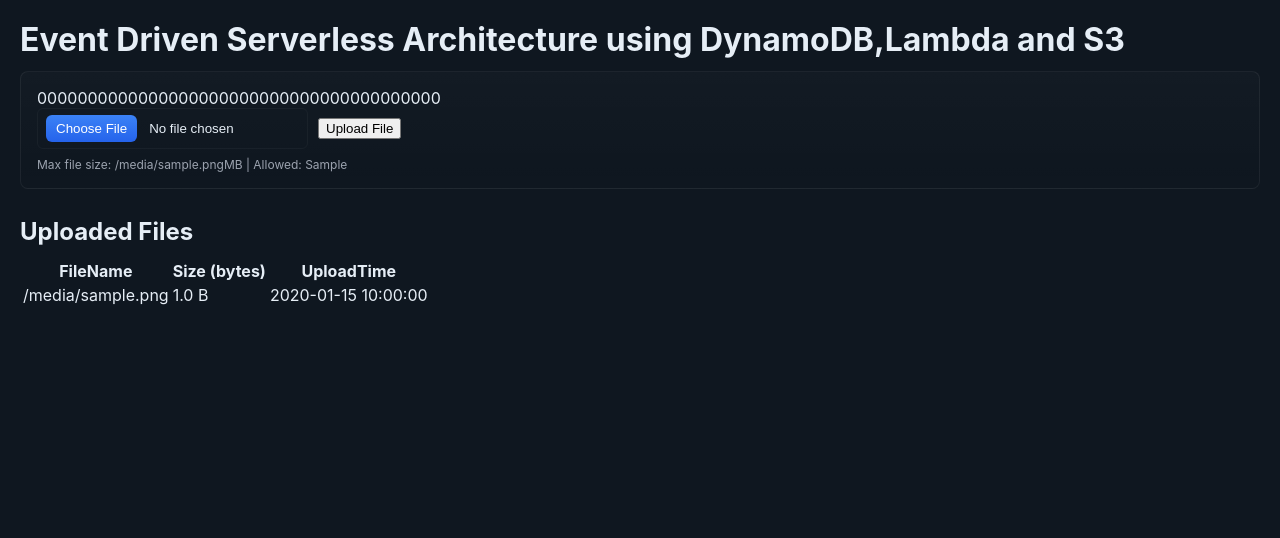
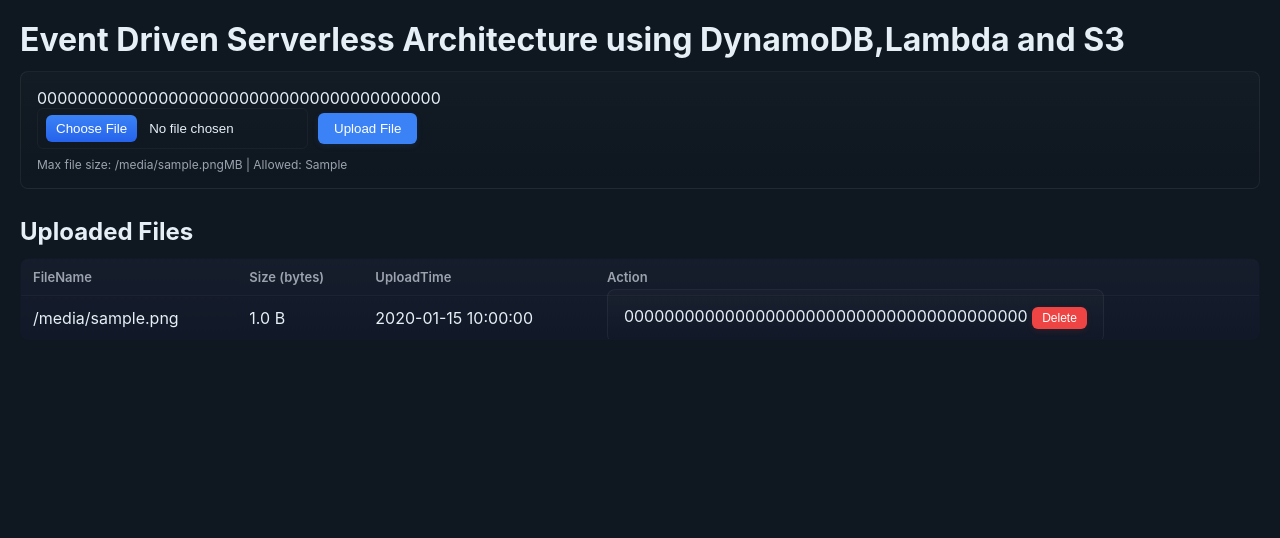
Before and after one commit to anuraaggg/flask-s3-demo, a Flask app: template templates/index.html in a window 1280 px wide. Shown: the top 538 px of the page. Run offline with Flask 3, Linux system fonts and the light colour scheme; the template is opened without the code that fills it: most values are stand-ins (such as "Sample title", 1, 10 or a date in 2020); parts of the project's set-up code (start-up, migrations or seed data) failed here and were passed over; some libraries are stand-ins or nearby versions.

Commit message:
feat: add file delete functionality

```diff
--- a/app.py
+++ b/app.py
@@ -238,3 +238,41 @@ def handle_rate_limit(e):
     flash('Too many uploads. Please wait a minute before uploading again.', 'error')
     logger.warning(f'Rate limit exceeded for IP: {get_remote_address()}')
     return redirect(url_for('index')), 429
+
+
+@app.route('/delete/<filename>', methods=['POST'])
+@limiter.limit("10 per minute")
+def delete_file(filename):
+    """Delete file from S3 and DynamoDB."""
+    try:
+        # Validate filename to prevent directory traversal
+        if '/' in filename or '\\' in filename or '..' in filename:
+            flash('Invalid filename', 'error')
+            logger.warning(f'Attempted directory traversal: {filename}')
+            return redirect(url_for('index'))
+
+        # Delete from S3
+        try:
+            s3.delete_object(Bucket=S3_BUCKET, Key=filename)
+            logger.info(f'Deleted {filename} from S3')
+        except ClientError as e:
+            logger.error(f'Failed to delete {filename} from S3: {e}')
+            flash('Failed to delete file from S3', 'error')
+            return redirect(url_for('index'))
+
+        # Delete from DynamoDB
+        try:
+            table.delete_item(Key={'FileName': filename})
+            logger.info(f'Deleted metadata for {filename} from DynamoDB')
+        except ClientError as e:
+            logger.error(f'Failed to delete metadata for {filename}: {e}')
+            flash('File deleted from S3 but failed to remove metadata', 'warning')
+            return redirect(url_for('index'))
+
+        flash(f'File {filename} deleted successfully', 'success')
+        return redirect(url_for('index'))
+
+    except Exception as e:
+        logger.error(f'Unexpected error deleting file: {e}')
+        flash('An unexpected error occurred', 'error')
+        return redirect(url_for('index'))
--- a/static/styles.css
+++ b/static/styles.css
@@ -7,6 +7,186 @@
     --accent-strong:#2563eb;
     --row:#0b1220;
     --border: rgba(255,255,255,0.06);
+}
+
+body {
+    font-family: Inter, system-ui, -apple-system, 'Segoe UI', Roboto, Arial, sans-serif;
+    margin: 0;
+    padding: 20px;
+    background-color: var(--bg);
+    color: var(--text);
+    min-height: 100vh;
+}
+
+.container {
+    max-width: 900px;
+    margin: 0 auto;
+}
+
+h1, h2 {
+    color: var(--text);
+    margin: 0 0 12px 0;
+}
+
+form {
+    margin-bottom: 28px;
+    background: linear-gradient(180deg, rgba(255,255,255,0.02), transparent);
+    padding: 16px;
+    border-radius: 8px;
+    border: 1px solid var(--border);
+}
+
+.upload-form .form-group {
+    display: flex;
+    gap: 10px;
+    align-items: center;
+    flex-wrap: wrap;
+    margin-bottom: 8px;
+}
+
+.form-hint {
+    font-size: 12px;
+    color: var(--muted);
+    margin: 8px 0 0 0;
+}
+
+input[type="file"] {
+    padding: 6px 8px;
+    background: transparent;
+    color: var(--text);
+    border: 1px solid rgba(255,255,255,0.04);
+    border-radius: 6px;
+}
+
+/* Style the internal file selector button and add spacing between button and filename */
+input[type="file"]::file-selector-button {
+    margin-right: 12px; /* space between the button and the filename text */
+    padding: 6px 10px;
+    background: linear-gradient(180deg, var(--accent), var(--accent-strong));
+    color: white;
+    border: none;
+    border-radius: 6px;
+    cursor: pointer;
+}
+
+/* WebKit fallback for older browsers */
+input[type="file"]::-webkit-file-upload-button {
+    margin-right: 12px;
+    padding: 6px 10px;
+    background: linear-gradient(180deg, var(--accent), var(--accent-strong));
+    color: white;
+    border: none;
+    border-radius: 6px;
+    cursor: pointer;
+}
+
+button {
+    padding: 8px 16px;
+    background-color: var(--accent);
+    color: white;
+    border: none;
+    cursor: pointer;
+    border-radius: 6px;
+    box-shadow: 0 2px 6px rgba(59,130,246,0.12);
+    font-weight: 500;
+    white-space: nowrap;
+    transition: all 0.2s ease;
+}
+
+button:hover {
+    background-color: var(--accent-strong);
+    box-shadow: 0 4px 8px rgba(59,130,246,0.2);
+}
+
+button:active {
+    transform: scale(0.98);
+}
+
+.btn-sm {
+    padding: 4px 10px;
+    font-size: 12px;
+}
+
+.btn-danger {
+    background-color: #ef4444;
+    box-shadow: 0 2px 6px rgba(239,68,68,0.12);
+}
+
+.btn-danger:hover {
+    background-color: #dc2626;
+    box-shadow: 0 4px 8px rgba(239,68,68,0.2);
+}
+
+table {
+    width: 100%;
+    border-collapse: collapse;
+    background-color: var(--panel);
+    border: 1px solid var(--border);
+    border-radius: 8px;
+    overflow: hidden;
+}
+
+table th, table td {
+    border-bottom: 1px solid rgba(255,255,255,0.03);
+    padding: 10px 12px;
+    text-align: left;
+    vertical-align: middle;
+}
+
+table th {
+    background: linear-gradient(180deg, rgba(255,255,255,0.02), rgba(255,255,255,0.01));
+    color: var(--muted);
+    font-weight: 600;
+    font-size: 13px;
+}
+
+table tr:nth-child(even) td{
+    background: linear-gradient(180deg, rgba(255,255,255,0.01), transparent);
+}
+
+table tr:hover td{
+    background: rgba(59,130,246,0.03);
+}
+
+a {
+    color: var(--accent);
+}
+
+.muted { color: var(--muted); }
+
+/* small utility */
+.small { font-size: 13px; color: var(--muted); }
+
+/* Responsive design */
+@media (max-width: 768px) {
+    body {
+        padding: 12px;
+    }
+
+    h1, h2 {
+        font-size: 1.5em;
+    }
+
+    form {
+        padding: 12px;
+    }
+
+    .upload-form .form-group {
+        flex-direction: column;
+    }
+
+    input[type="file"],
+    button {
+        width: 100%;
+    }
+
+    table {
+        font-size: 13px;
+    }
+
+    table th, table td {
+        padding: 8px;
+    }
 }
 
 body {
--- a/templates/index.html
+++ b/templates/index.html
@@ -55,12 +55,19 @@
       <th>FileName</th>
       <th>Size (bytes)</th>
       <th>UploadTime</th>
+      <th>Action</th>
     </tr>
     {% for item in items %}
     <tr>
       <td>{{ item.FileName }}</td>
       <td>{{ item.Size | format_bytes }}</td>
       <td>{{ item.UploadTime }}</td>
+      <td>
+        <form method="POST" action="{{ url_for('delete_file', filename=item.FileName) }}" style="display:inline;">
+          {{ csrf_token() }}
+          <button type="submit" class="btn btn-danger btn-sm" onclick="return confirm('Are you sure you want to delete this file?')">Delete</button>
+        </form>
+      </td>
     </tr>
     {% endfor %}
   </table>
```
